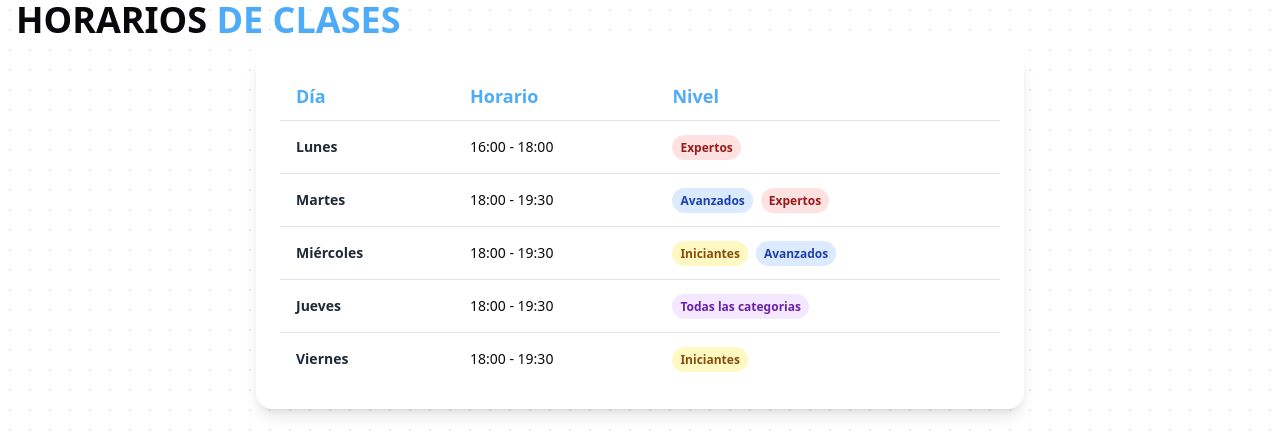
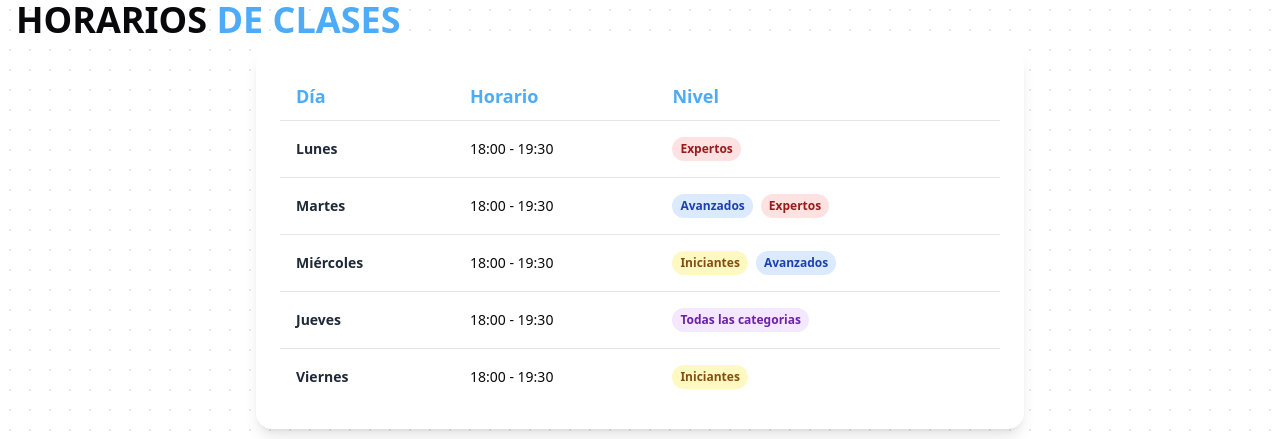
Before and after one commit to LautaroBacega/ABBMXFreestyle, a Next.js app: page / in a window 1280 px wide. Shown: the part 880-1319 px from the top of the page. Built offline with nearby package versions, Linux system fonts and the light colour scheme.

Commit message:
Update page.tsx

```diff
--- a/app/page.tsx
+++ b/app/page.tsx
@@ -148,53 +148,63 @@ export default function Home() {
                   <TableBody>
                     <TableRow className="hover:bg-blue-50">
                       <TableCell className="font-bold text-gray-800">Lunes</TableCell>
-                      <TableCell>16:00 - 18:00</TableCell>
+                      <TableCell>18:00 - 19:30</TableCell>
                       <TableCell>
-                        <span className="bg-red-100 text-red-800 px-2 py-1 rounded-full text-xs font-semibold">
+                        <div className="flex flex-col sm:flex-row gap-2">
+                          <span className="bg-red-100 text-red-800 px-2 py-1 rounded-full text-xs font-semibold inline-block text-center">
                             Expertos
                           </span>
+                        </div>
                       </TableCell>
                     </TableRow>
                     <TableRow className="hover:bg-blue-50">
                       <TableCell className="font-bold text-gray-800">Martes</TableCell>
                       <TableCell>18:00 - 19:30</TableCell>
                       <TableCell>
-                        <span className="bg-blue-100 text-blue-800 px-2 py-1 mr-2 rounded-full text-xs font-semibold">
+                        <div className="flex flex-col sm:flex-row gap-2">
+                          <span className="bg-blue-100 text-blue-800 px-2 py-1 rounded-full text-xs font-semibold inline-block text-center">
                             Avanzados
                           </span>
-                        <span className="bg-red-100 text-red-800 px-2 py-1 rounded-full text-xs font-semibold">
+                          <span className="bg-red-100 text-red-800 px-2 py-1 rounded-full text-xs font-semibold inline-block text-center">
                             Expertos
                           </span>
+                        </div>
                       </TableCell>
                     </TableRow>
                     <TableRow className="hover:bg-blue-50">
                       <TableCell className="font-bold text-gray-800">Miércoles</TableCell>
                       <TableCell>18:00 - 19:30</TableCell>
                       <TableCell>
-                        <span className="bg-yellow-100 text-yellow-800 px-2 py-1 mr-2 rounded-full text-xs font-semibold">
+                        <div className="flex flex-col sm:flex-row gap-2">
+                          <span className="bg-yellow-100 text-yellow-800 px-2 py-1 rounded-full text-xs font-semibold inline-block text-center">
                             Iniciantes
                           </span>
-                        <span className="bg-blue-100 text-blue-800 px-2 py-1 rounded-full text-xs font-semibold">
+                          <span className="bg-blue-100 text-blue-800 px-2 py-1 rounded-full text-xs font-semibold inline-block text-center">
                             Avanzados
                           </span>
+                        </div>
                       </TableCell>
                     </TableRow>
                     <TableRow className="hover:bg-blue-50">
                       <TableCell className="font-bold text-gray-800">Jueves</TableCell>
                       <TableCell>18:00 - 19:30</TableCell>
                       <TableCell>
-                        <span className="bg-purple-100 text-purple-800 px-2 py-1 rounded-full text-xs font-semibold">
+                        <div className="flex flex-col sm:flex-row gap-2">
+                          <span className="bg-purple-100 text-purple-800 px-2 py-1 rounded-full text-xs font-semibold inline-block text-center">
                             Todas las categorias
                           </span>
+                        </div>
                       </TableCell>
                     </TableRow>
                     <TableRow className="hover:bg-blue-50">
                       <TableCell className="font-bold text-gray-800">Viernes</TableCell>
                       <TableCell>18:00 - 19:30</TableCell>
                       <TableCell>
-                        <span className="bg-yellow-100 text-yellow-800 px-2 py-1 rounded-full text-xs font-semibold">
+                        <div className="flex flex-col sm:flex-row gap-2">
+                          <span className="bg-yellow-100 text-yellow-800 px-2 py-1 rounded-full text-xs font-semibold inline-block text-center">
                             Iniciantes
                           </span>
+                        </div>
                       </TableCell>
                     </TableRow>
                   </TableBody>
```
Lines whose indentation alone changed are shown as unchanged.
